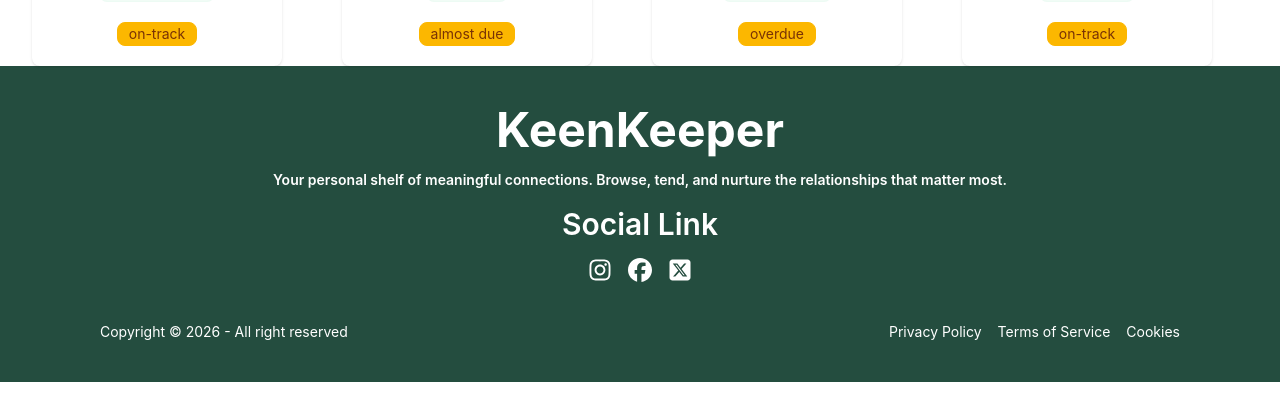
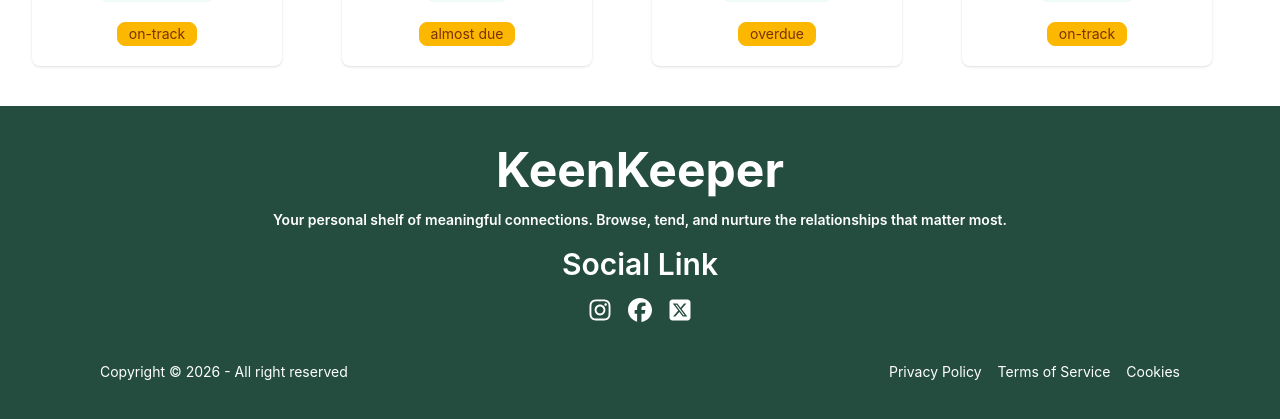
Before and after one commit to rakibulislam08/keen-keeper, a React (Vite) app: page / in a window 1280 px wide. Shown: the part 1470-1889 px from the top of the page. Before the commit the page ends 1852 px from the top, so only its background shows below. Built offline with nearby package versions, Linux system fonts and the light colour scheme.

Commit message:
99% Finish

```diff
--- a/src/components/Footer/Footer.jsx
+++ b/src/components/Footer/Footer.jsx
@@ -3,7 +3,7 @@ import { FaFacebook, FaInstagram, FaSquareXTwitter } from 'react-icons/fa6';
 
 const Footer = () => {
     return (
-        <div className='mx-auto'>
+        <div className='mx-auto mt-10'>
             <footer className="footer   bg-[#244D3F] p-10">
                 <div className='container mx-auto flex flex-col   gap-4 justify-center text-center items-center'>
                     <h1 className='lg:text-5xl font-bold sm:text-sm text-white'>KeenKeeper</h1>
```
